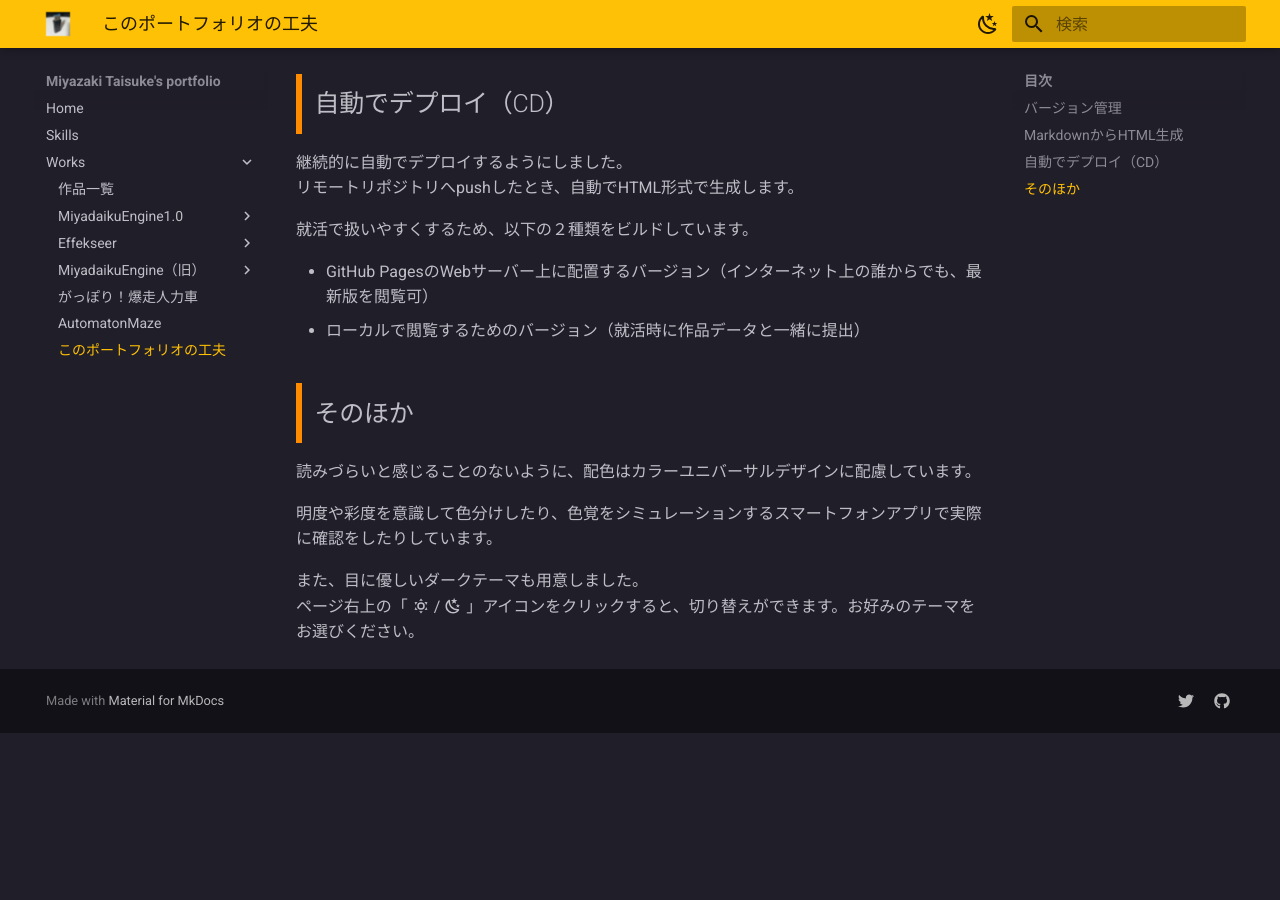
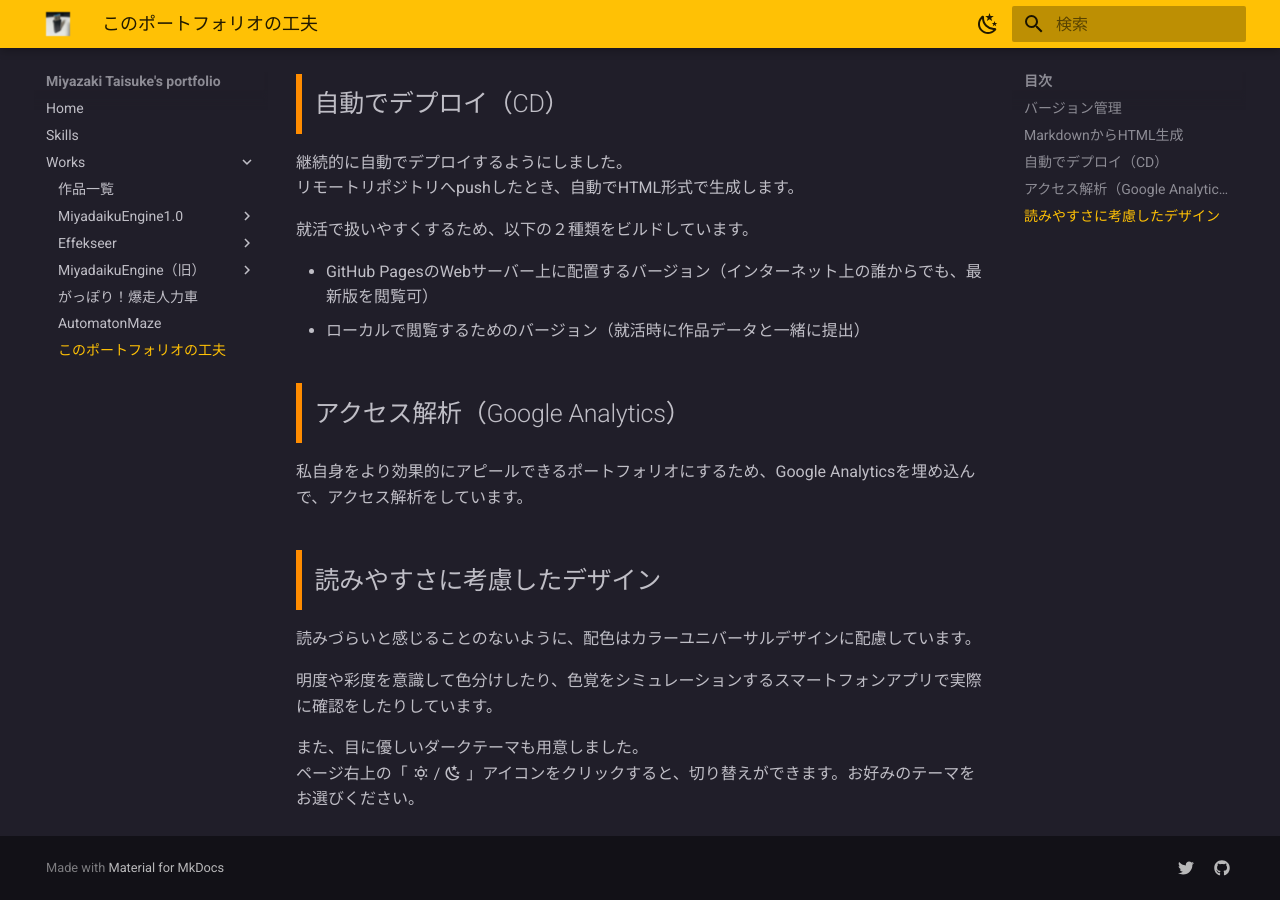
Before and after one commit to mewmew-tea/Portfolio, an MkDocs documentation site: the page built from docs/works/thisPortfolio.md, in a window 1280 px wide and 900 px high, scrolled down 733 px. Built offline with MkDocs 1.6.1 and Material for MkDocs 9.7.7, drawn with Linux system fonts in a browser that asks for light colours; before the commit the page ends 1466 px from its top, so only the background shows below that.

Commit message:
Add about GoogleAnalytics

```diff
--- a/docs/works/thisPortfolio.md
+++ b/docs/works/thisPortfolio.md
@@ -29,7 +29,11 @@ Markdownから文書を作成する手段を研究してきました。
 - GitHub PagesのWebサーバー上に配置するバージョン（インターネット上の誰からでも、最新版を閲覧可）
 - ローカルで閲覧するためのバージョン（就活時に作品データと一緒に提出）
 
-## そのほか
+## アクセス解析（Google Analytics）
+
+私自身をより効果的にアピールできるポートフォリオにするため、Google Analyticsを埋め込んで、アクセス解析をしています。
+
+## 読みやすさに考慮したデザイン
 
 読みづらいと感じることのないように、配色はカラーユニバーサルデザインに配慮しています。
 
```
